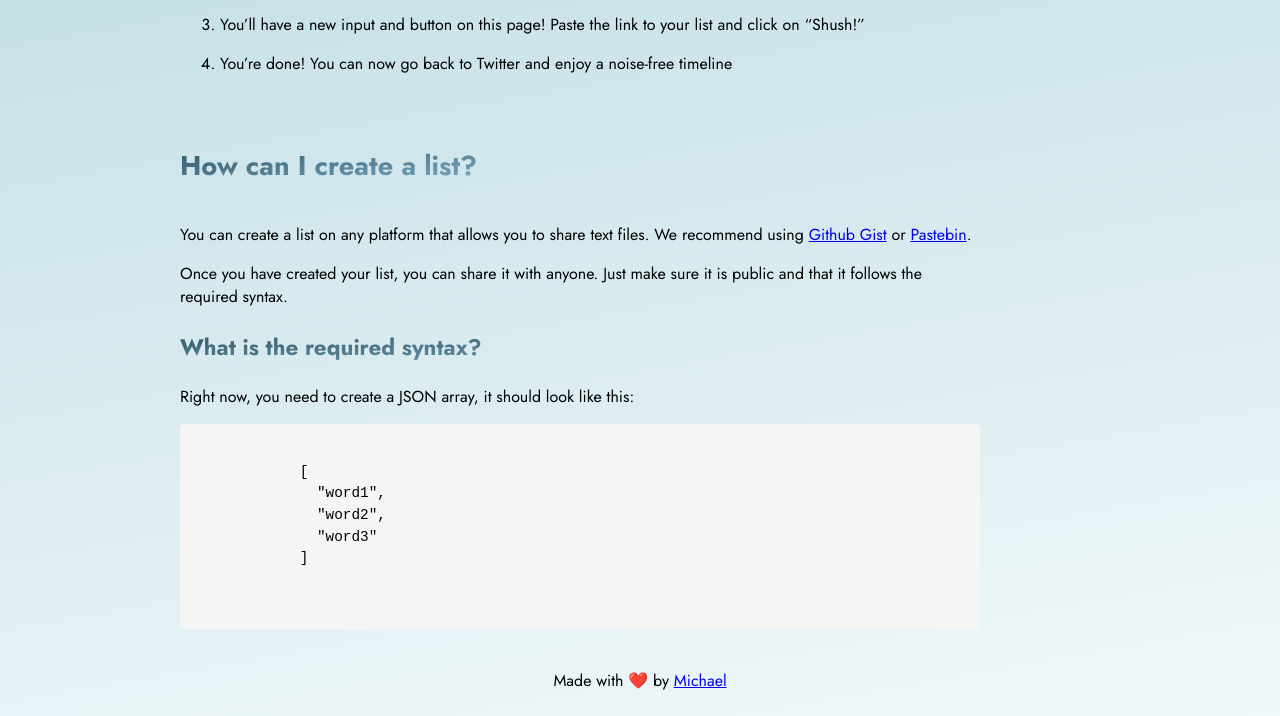
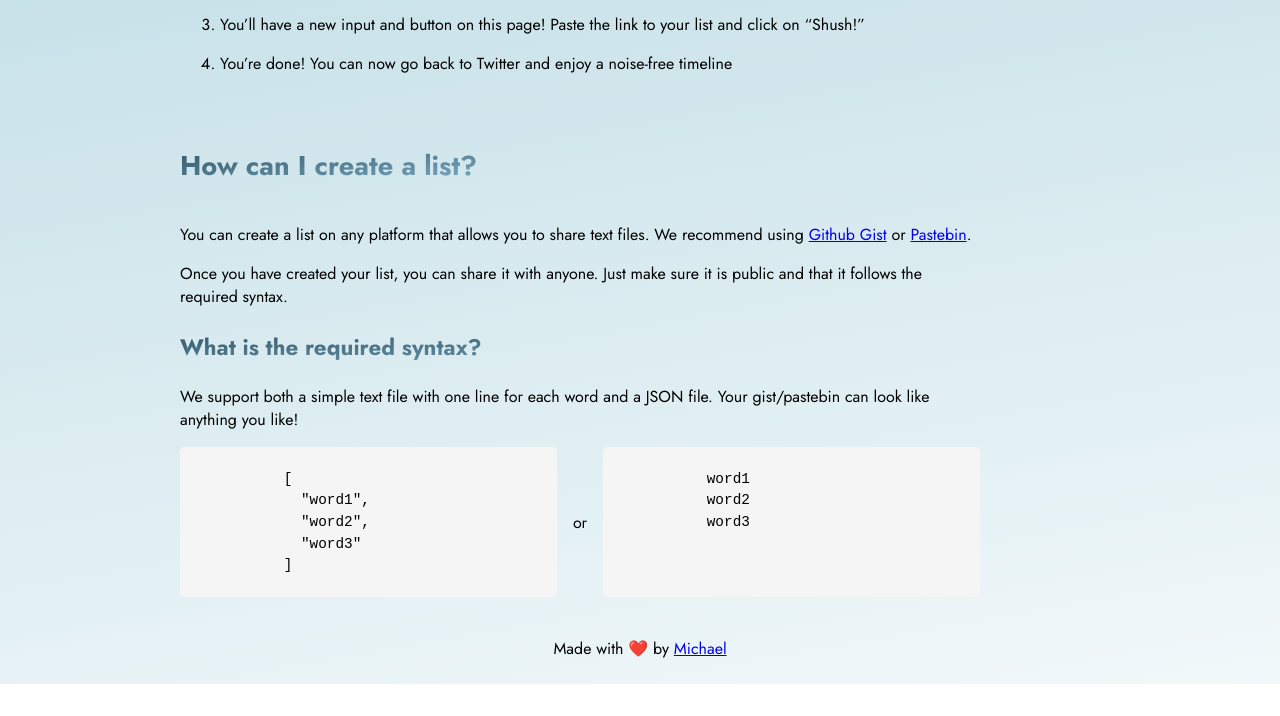
Before and after one commit to Etheonor/chirp-silencer, a plain HTML site: page index.html in a window 1280 px wide. Shown: the part 1206-1922 px from the top of the page. After the commit the page ends 1890 px from the top, so only its background shows below. Drawn offline with Linux system fonts and the light colour scheme.

Commit message:
Add multi text line support

```diff
--- a/index.html
+++ b/index.html
@@ -92,8 +92,8 @@
         </p>
 
         <h3>What is the required syntax?</h3>
-        <p>Right now, you need to create a JSON array, it should look like this: </p>
-        <pre>
+        <p>We support both a simple text file with one line for each word and a JSON file. Your gist/pastebin can look like anything you like! </p>
+        <div class="pre-code"><pre>
           <code>
             [
               "word1",
@@ -102,6 +102,13 @@
             ]
           </code>
         </pre>
+        <p>or</p>
+        <pre>
+          <code>
+            word1
+            word2
+            word3
+          </code></div>
         </div>
 
 
--- a/styles.css
+++ b/styles.css
@@ -149,9 +149,16 @@ hr {
 pre {
   background-color: #f5f5f5;
   border-radius: 5px;
-  padding: 1rem;
-  overflow-x: auto;
   font-size: 0.9rem;
   line-height: 1.5;
   margin: 0;
+  width: 100%;
+  height: 150px;
 }
+
+.pre-code {
+  display: flex;
+  justify-content: space-between;
+  gap: 1rem;
+  align-items: center;
+}
```
